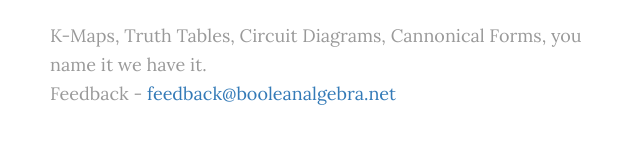
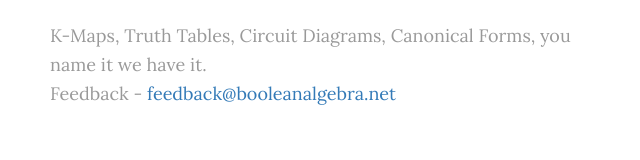
Before and after one commit to AppGrate/appgrate.github.io, a plain HTML site: page index.html in a window 1280 px wide. Shown: the part 304-464 px from the top of the page, 35-675 px from the left. Drawn offline with Linux system fonts and the light colour scheme; files whose address does not match are found by name.

Commit message:
Update 7

```diff
--- a/index.html
+++ b/index.html
@@ -116,7 +116,7 @@
                                         Boolean Algebra
                                     </h1>
                                     <p>
-                                        K-Maps, Truth Tables, Circuit Diagrams, Cannonical Forms, you name it we have it.
+                                        K-Maps, Truth Tables, Circuit Diagrams, Canonical Forms, you name it we have it.
                                         <br />
                                         Feedback -
                                         <a href='mailto:feedback@booleanalgebra.net'>feedback@booleanalgebra.net</a>
```
